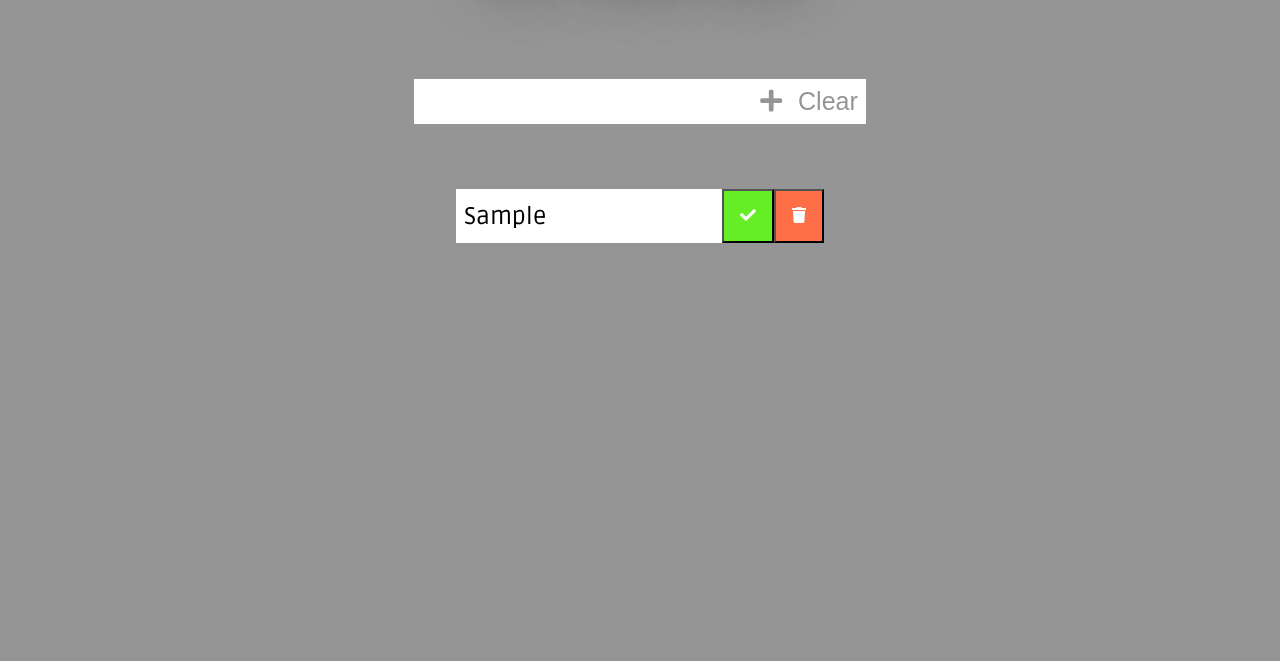
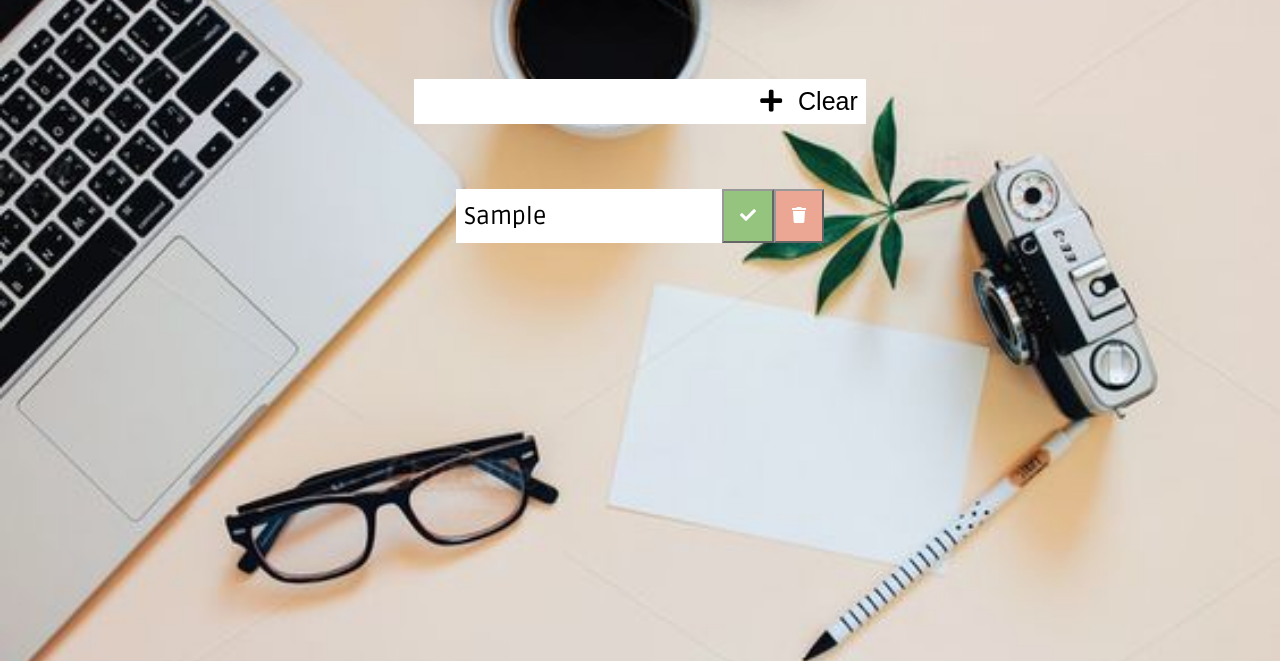
Before and after one commit to maryambinthaslam/todo, a plain HTML site: page index.html in a window 1280 px wide. Both pictures are taken after typing "Sample" into the empty fields and a click on the button 771 px from the left and 240 px from the top of the page. Shown: the part 139-800 px from the top of the page. Drawn offline with Linux system fonts and the light colour scheme.

Commit message:
updation

```diff
--- a/style.css
+++ b/style.css
@@ -5,7 +5,10 @@
 }
 
 body{
-    background: #959595;
+    /* background: #959595; */
+    background-image: url(todo_bg.jpg);
+    background-repeat: no-repeat;
+    background-size: cover;
     color: white;
     font-family: "Ruda", sans-serif;
     min-height: 100vh;
@@ -39,14 +42,14 @@ form button{
 }
 
 form button{
-    color: #959595;
+    /* color: #959595; */
     background: white;
     cursor: pointer;
     transition: all 0.3s ease;
 }
 
 form button:hover{
-    background: #959595;
+    background: #000000;
     color: white;
 }
 
@@ -83,15 +86,25 @@ form button:hover{
     font-size: 1rem;
 } */
 .complete-btn{
-    background: #ff6f47;
+    background: #e06d4e;
     color: white;
     padding: 1rem;
     cursor: pointer;
     font-size: 1rem;
+    opacity: 0.6;
 }
 
 .complete-btn{
-    background: rgb(101, 238, 37);
+    background: rgb(79, 158, 43);
+    opacity: 0.6;
+}
+
+.complete-btn:hover{
+    opacity: 1;
+}
+
+.trash-btn:hover{
+    opacity: 1;
 }
 
 .todo-item{
```
Also changed, not shown: todo_bg.jpg (added).
